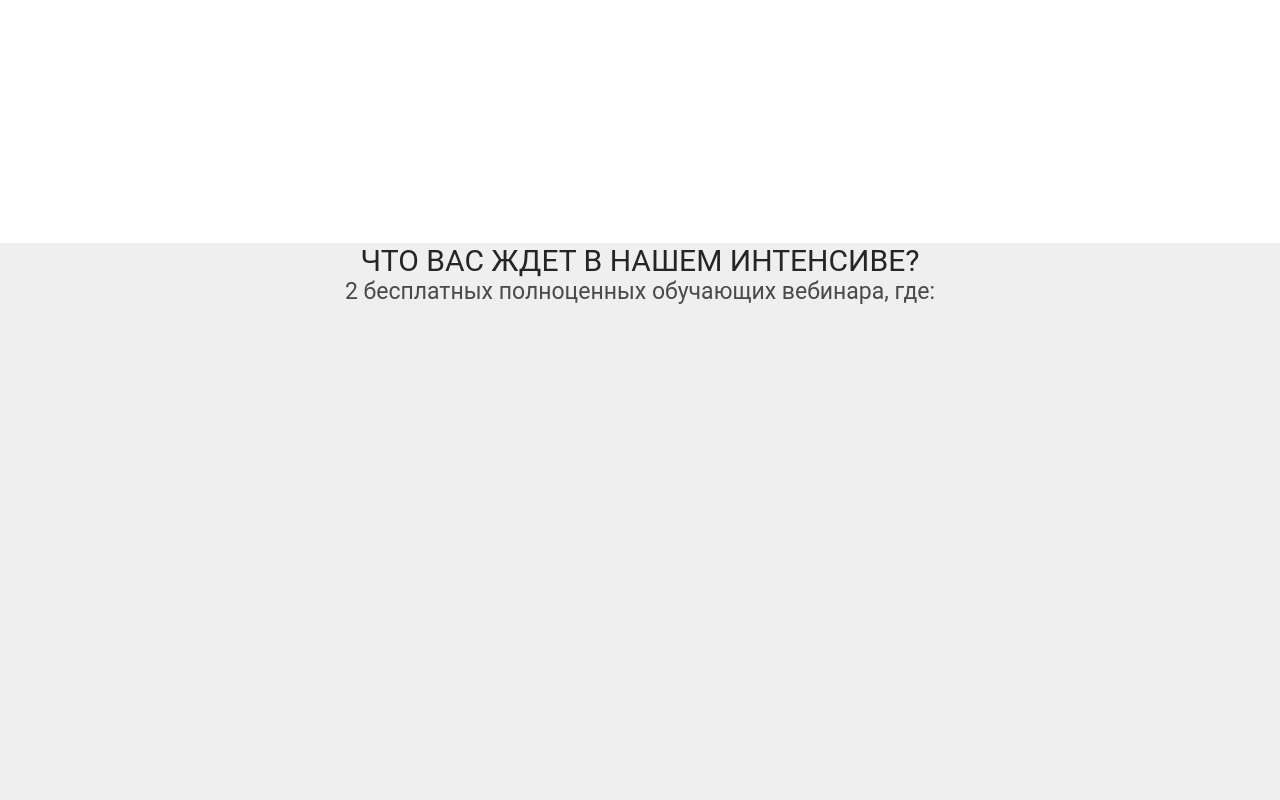
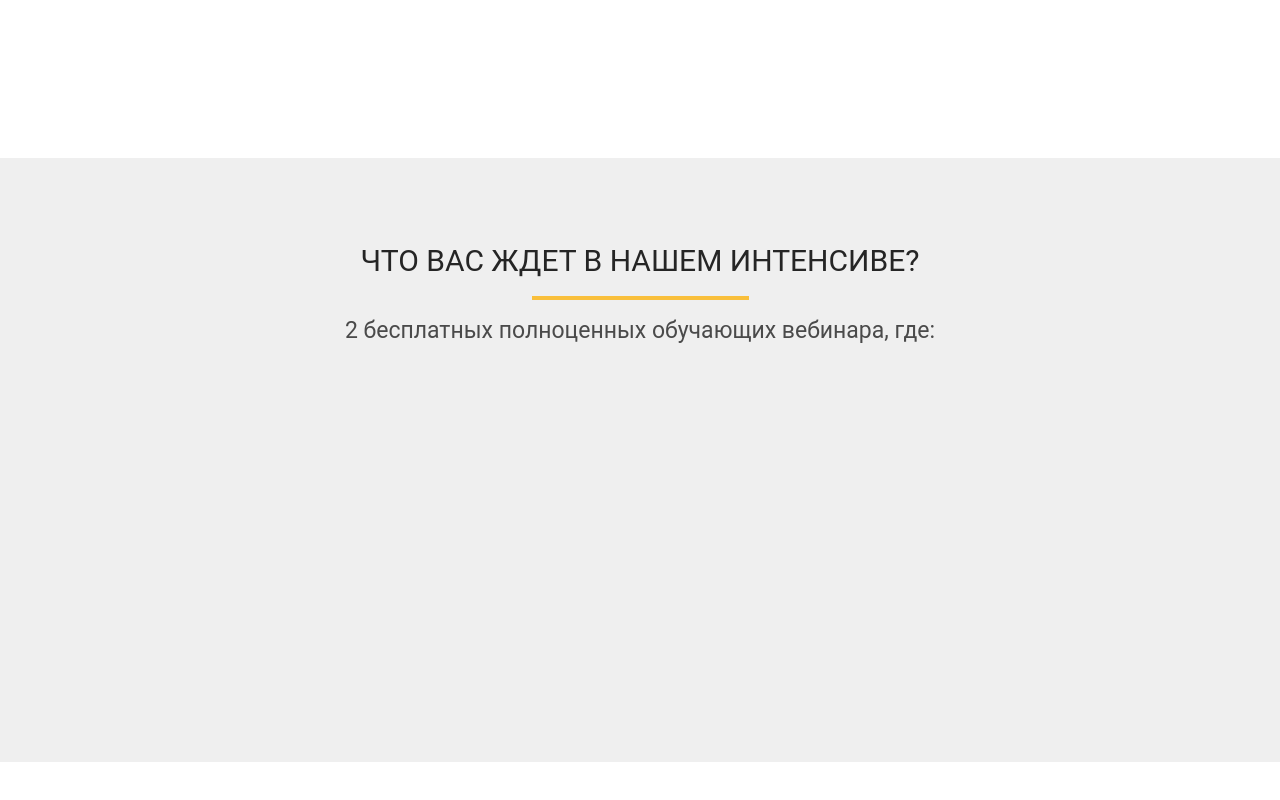
Before and after one commit to asp61408/wordpess_intensive, a plain HTML site: page index.html in a window 1280 px wide. Shown: the part 742-1542 px from the top of the page. After the commit the page ends 1504 px from the top, so only its background shows below. Drawn offline with Linux system fonts and the light colour scheme.

Commit message:
waiting_rect

```diff
--- a/css/style.css
+++ b/css/style.css
@@ -135,6 +135,7 @@ h1 {
 .waiting {
     height: 604px;
     background-color: #efefef;
+    padding: 85px 0 75px 0;
 }
 
 .waiting .waiting_awesome {
@@ -150,7 +151,7 @@ h1 {
     font-style: normal;
     letter-spacing: normal;
     line-height: normal;
-    margin-top: 85px;
+    /* margin-top: 85px; */
 }
 
 .waiting .waiting_text {
@@ -166,4 +167,14 @@ h1 {
     font-style: normal;
     letter-spacing: normal;
     line-height: normal;
+    margin-top: 17px;
 }
+
+.waiting .waiting_rect {
+    display: block;
+    margin: 0 auto;
+    margin-top: 18px;
+    width: 217px;
+    height: 4px;
+    background-color: #f9bf3b;
+}
--- a/index.html
+++ b/index.html
@@ -36,7 +36,7 @@
     <section class="waiting">
         <div class="container">
             <div class="waiting_awesome">Что вас ждет в нашем интенсиве?</div>
-            <div class=""></div>
+            <div class="waiting_rect"></div>
             <div class="waiting_text">2 бесплатных полноценных обучающих вебинара, где:</div>
         </div>
     </section>
```
